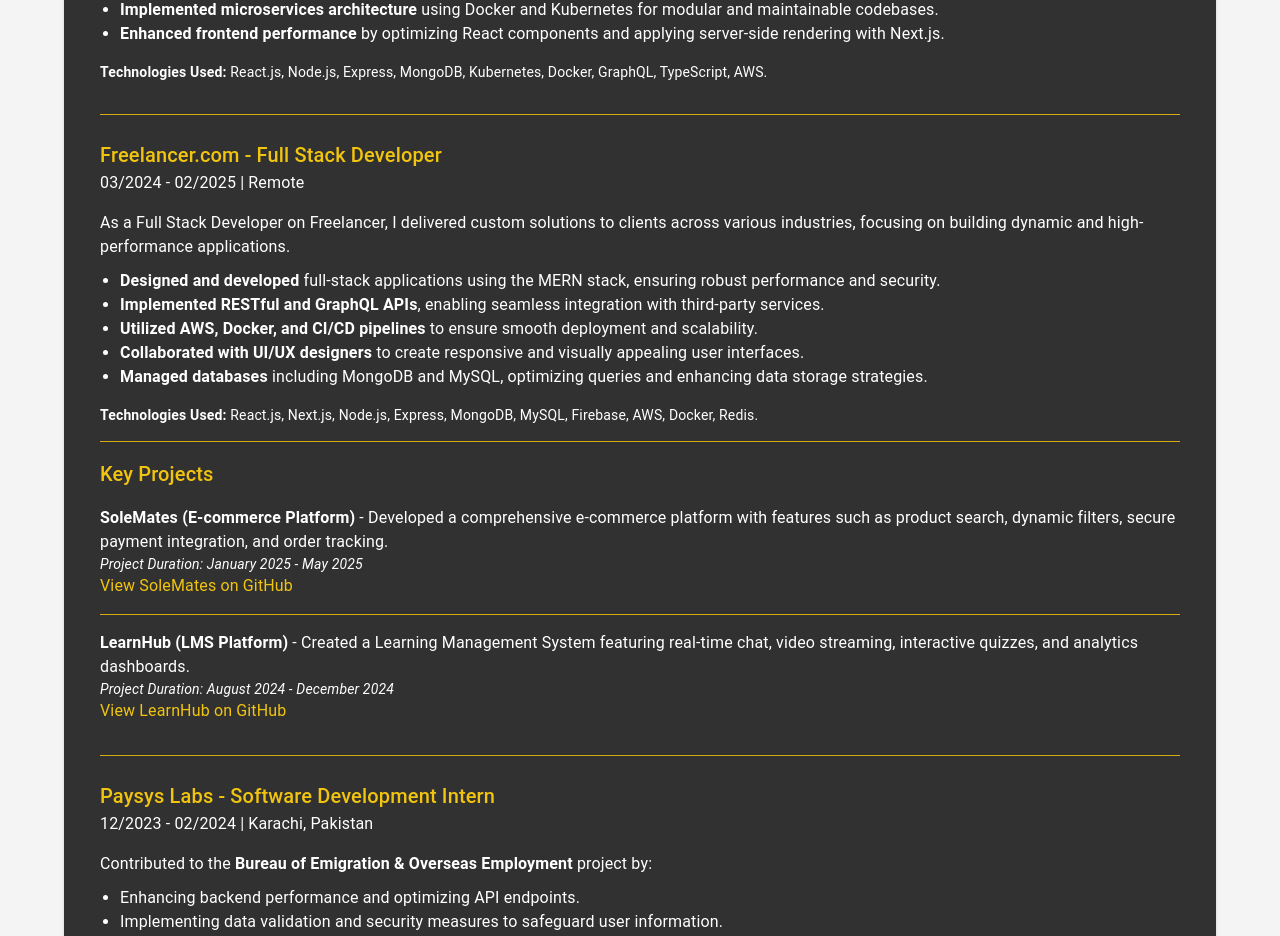
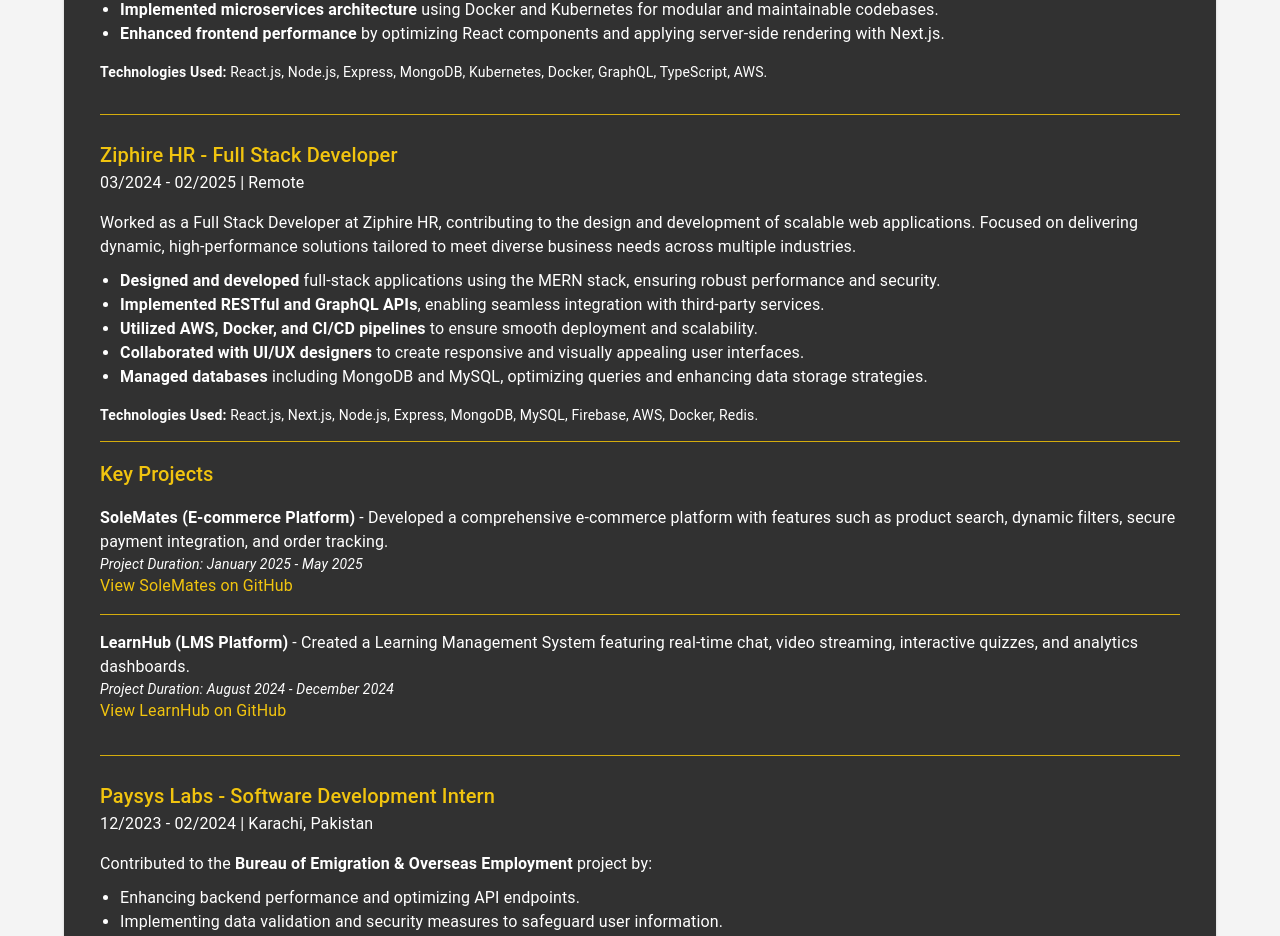
Before and after one commit to mahadhussaini/portfolio, a React (Vite) app: page / in a window 1280 px wide. Shown: the part 4537-5473 px from the top of the page. Built offline with nearby package versions, Linux system fonts and the light colour scheme.

Commit message:
Update Experience.jsx

```diff
--- a/src/components/Experience.jsx
+++ b/src/components/Experience.jsx
@@ -68,19 +68,17 @@ const Experience = () => {
 
         <Divider sx={{ marginY: 3, backgroundColor: "#f1c40f" }} />
 
-        {/* Freelancer.com Experience */}
+        {/* Ziphire HR Experience */}
         <Box mb={4}>
           <Typography variant="h6" sx={{ color: "#f1c40f" }}>
-            Freelancer.com - Full Stack Developer
+            Ziphire HR - Full Stack Developer
           </Typography>
           <Typography color="textprimary">
             03/2024 - 02/2025 | Remote
           </Typography>
 
           <Typography variant="body1" sx={{ marginTop: 2 }}>
-            As a Full Stack Developer on Freelancer, I delivered custom
-            solutions to clients across various industries, focusing on building
-            dynamic and high-performance applications.
+            Worked as a Full Stack Developer at Ziphire HR, contributing to the design and development of scalable web applications. Focused on delivering dynamic, high-performance solutions tailored to meet diverse business needs across multiple industries.
           </Typography>
 
           <ul style={{ marginTop: 10, paddingLeft: 20 }}>
```
